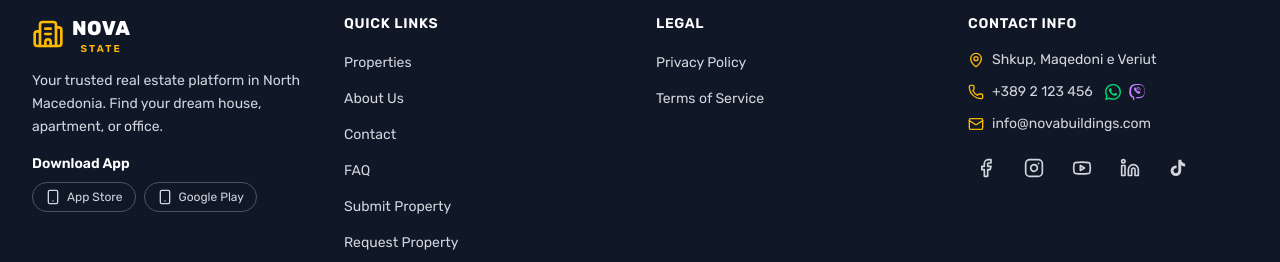
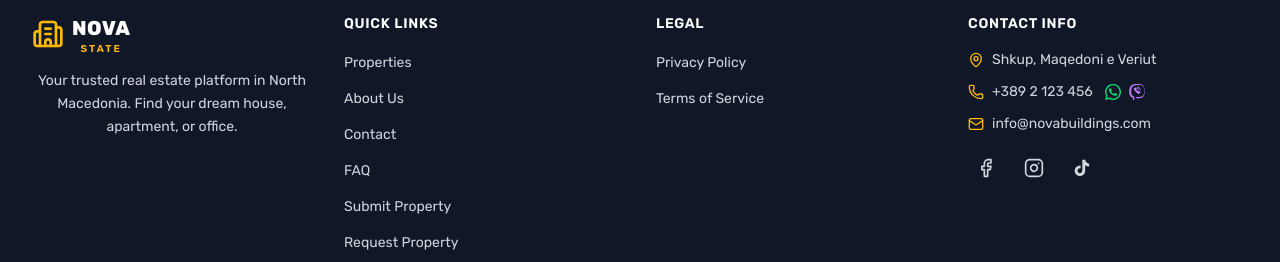
Before and after one commit to egzonkadrija/real-estate-app, a Next.js app: page /en/request-property in a window 1280 px wide. Shown: the part 1126-1388 px from the top of the page. Built offline with nearby package versions, Linux system fonts and the light colour scheme; no server answers; the database is empty.

Commit message:
Refine footer branding and remove unused social/app links

```diff
--- a/src/components/layout/Footer.tsx
+++ b/src/components/layout/Footer.tsx
@@ -2,7 +2,7 @@
 
 import { useTranslations } from "next-intl";
 import { Link } from "@/i18n/routing";
-import { Building2, Mail, Phone, MapPin, Facebook, Instagram, Youtube, Linkedin, Smartphone } from "lucide-react";
+import { Building2, Mail, Phone, MapPin, Facebook, Instagram } from "lucide-react";
 
 function TikTokIcon({ className }: { className?: string }) {
   return (
@@ -48,31 +48,9 @@ export function Footer() {
                 </span>
               </span>
             </Link>
-            <p className="mt-4 text-sm leading-relaxed">
+            <p className="mt-4 text-center text-sm leading-relaxed">
               {t("footer.description")}
             </p>
-            {/* Download App */}
-            <div className="mt-4">
-              <p className="mb-2 text-sm font-semibold text-white">
-                {t("footer.downloadApp")}
-              </p>
-              <div className="flex flex-wrap gap-2">
-                <a
-                  href="#"
-                  className="flex items-center gap-1.5 rounded-lg border border-gray-600 px-3 py-1.5 text-xs transition-colors hover:border-white hover:text-white"
-                >
-                  <Smartphone className="h-4 w-4" />
-                  App Store
-                </a>
-                <a
-                  href="#"
-                  className="flex items-center gap-1.5 rounded-lg border border-gray-600 px-3 py-1.5 text-xs transition-colors hover:border-white hover:text-white"
-                >
-                  <Smartphone className="h-4 w-4" />
-                  Google Play
-                </a>
-              </div>
-            </div>
           </div>
 
           {/* Quick Links */}
@@ -159,12 +137,6 @@ export function Footer() {
                 <Instagram className="h-5 w-5" />
               </a>
               <a href="#" className="rounded-lg p-2 transition-colors hover:bg-gray-800">
-                <Youtube className="h-5 w-5" />
-              </a>
-              <a href="#" className="rounded-lg p-2 transition-colors hover:bg-gray-800">
-                <Linkedin className="h-5 w-5" />
-              </a>
-              <a href="#" className="rounded-lg p-2 transition-colors hover:bg-gray-800">
                 <TikTokIcon className="h-5 w-5" />
               </a>
             </div>
```
